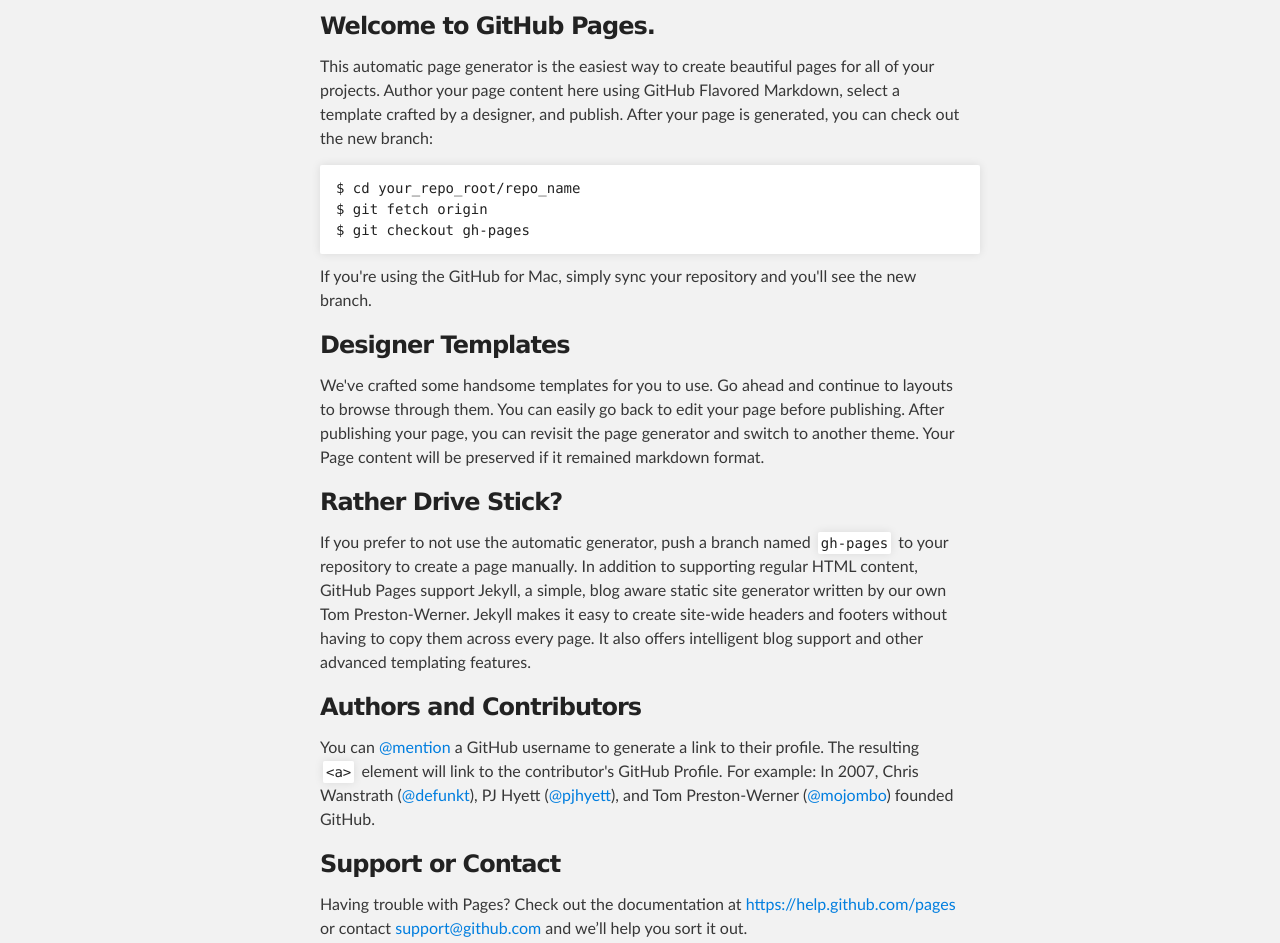
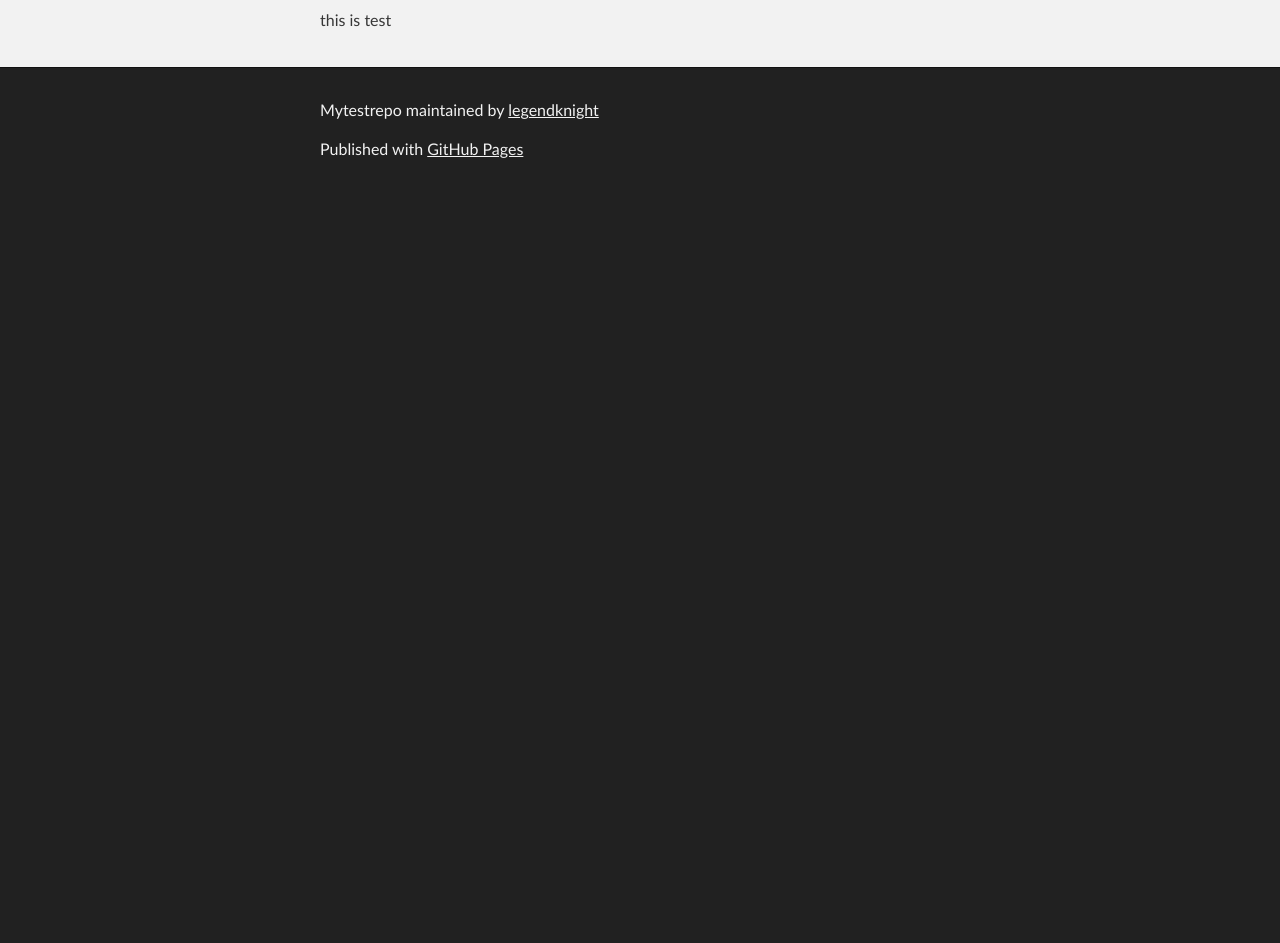
Before and after one commit to legendknight/myTestRepo, a plain HTML site: page index.html in a window 1280 px wide. Shown: the part 216-1159 px from the top of the page. After the commit the page ends 800 px from the top, so only its background shows below. Drawn offline with Linux system fonts and the light colour scheme.

```diff
--- a/index.html
+++ b/index.html
@@ -31,37 +31,7 @@
     <!-- MAIN CONTENT -->
     <div id="main_content_wrap" class="outer">
       <section id="main_content" class="inner">
-        <h3>
-<a id="welcome-to-github-pages" class="anchor" href="#welcome-to-github-pages" aria-hidden="true"><span class="octicon octicon-link"></span></a>Welcome to GitHub Pages.</h3>
-
-<p>This automatic page generator is the easiest way to create beautiful pages for all of your projects. Author your page content here using GitHub Flavored Markdown, select a template crafted by a designer, and publish. After your page is generated, you can check out the new branch:</p>
-
-<pre><code>$ cd your_repo_root/repo_name
-$ git fetch origin
-$ git checkout gh-pages
-</code></pre>
-
-<p>If you're using the GitHub for Mac, simply sync your repository and you'll see the new branch.</p>
-
-<h3>
-<a id="designer-templates" class="anchor" href="#designer-templates" aria-hidden="true"><span class="octicon octicon-link"></span></a>Designer Templates</h3>
-
-<p>We've crafted some handsome templates for you to use. Go ahead and continue to layouts to browse through them. You can easily go back to edit your page before publishing. After publishing your page, you can revisit the page generator and switch to another theme. Your Page content will be preserved if it remained markdown format.</p>
-
-<h3>
-<a id="rather-drive-stick" class="anchor" href="#rather-drive-stick" aria-hidden="true"><span class="octicon octicon-link"></span></a>Rather Drive Stick?</h3>
-
-<p>If you prefer to not use the automatic generator, push a branch named <code>gh-pages</code> to your repository to create a page manually. In addition to supporting regular HTML content, GitHub Pages support Jekyll, a simple, blog aware static site generator written by our own Tom Preston-Werner. Jekyll makes it easy to create site-wide headers and footers without having to copy them across every page. It also offers intelligent blog support and other advanced templating features.</p>
-
-<h3>
-<a id="authors-and-contributors" class="anchor" href="#authors-and-contributors" aria-hidden="true"><span class="octicon octicon-link"></span></a>Authors and Contributors</h3>
-
-<p>You can <a href="https://github.com/blog/821" class="user-mention">@mention</a> a GitHub username to generate a link to their profile. The resulting <code>&lt;a&gt;</code> element will link to the contributor's GitHub Profile. For example: In 2007, Chris Wanstrath (<a href="https://github.com/defunkt" class="user-mention">@defunkt</a>), PJ Hyett (<a href="https://github.com/pjhyett" class="user-mention">@pjhyett</a>), and Tom Preston-Werner (<a href="https://github.com/mojombo" class="user-mention">@mojombo</a>) founded GitHub.</p>
-
-<h3>
-<a id="support-or-contact" class="anchor" href="#support-or-contact" aria-hidden="true"><span class="octicon octicon-link"></span></a>Support or Contact</h3>
-
-<p>Having trouble with Pages? Check out the documentation at <a href="https://help.github.com/pages">https://help.github.com/pages</a> or contact <a href="mailto:support@github.com">support@github.com</a> and we’ll help you sort it out.</p>
+        <p>this is test</p>
       </section>
     </div>
 
```
Also changed, not shown: params.json (+1 -1 lines).
